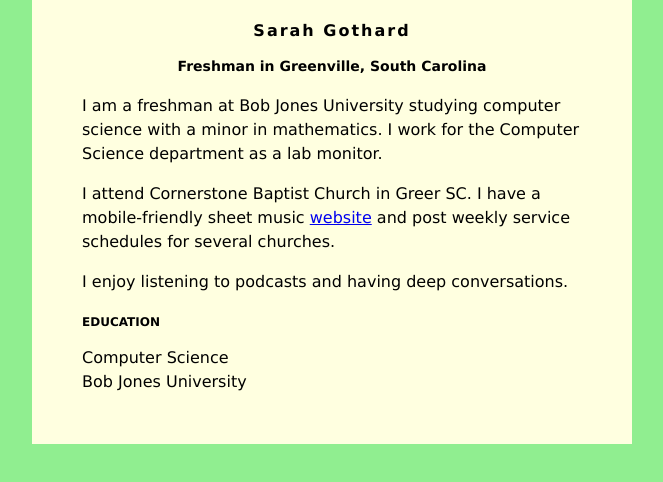
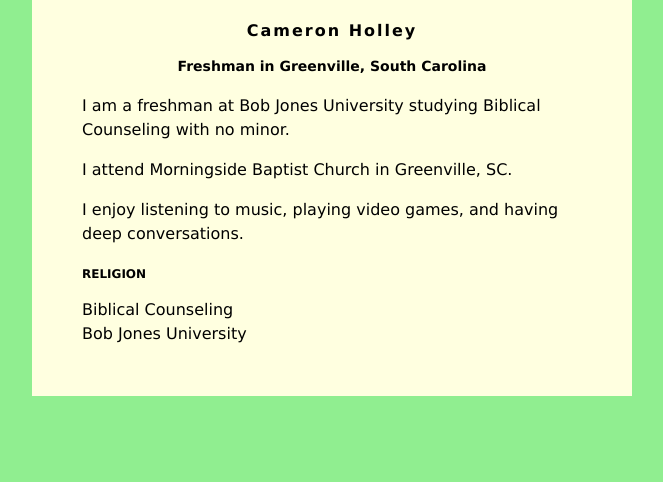
Before and after one commit to Satyr-Legz/Satyr-Legz.github.io, a plain HTML site: page indux.html in a window 1280 px wide. Shown: the whole page, without its empty margins (308-971 px from the left). Drawn offline with Linux system fonts and the light colour scheme.

Commit message:
Update indux.html

```diff
--- a/indux.html
+++ b/indux.html
@@ -30,21 +30,18 @@ h3 {
 </head>
 <body>
     <div id="content">
-        <h1>Sarah Gothard</h1>
+        <h1>Cameron Holley</h1>
         <h2>Freshman in Greenville, South Carolina</h2>
 
-         <p>I am a freshman at Bob Jones University studying computer science with a minor in
-            mathematics. I work for the Computer Science department as a lab monitor.</p>
+         <p>I am a freshman at Bob Jones University studying Biblical Counseling with no minor.</p>
          <p>
-            I attend Cornerstone Baptist Church in Greer SC. I have a mobile-friendly
-            sheet music <a href="https://mobilehymns.org/">website</a> and post weekly service
-            schedules for several churches.
+            I attend Morningside Baptist Church in Greenville, SC.
          </p>
          <p>
-            I enjoy listening to podcasts and having deep conversations.
+            I enjoy listening to music, playing video games, and having deep conversations.
          </p>
-        <h3>EDUCATION</h3>
-        Computer Science<br />
+        <h3>RELIGION</h3>
+        Biblical Counseling<br />
         Bob Jones University
     </div>
 
```
